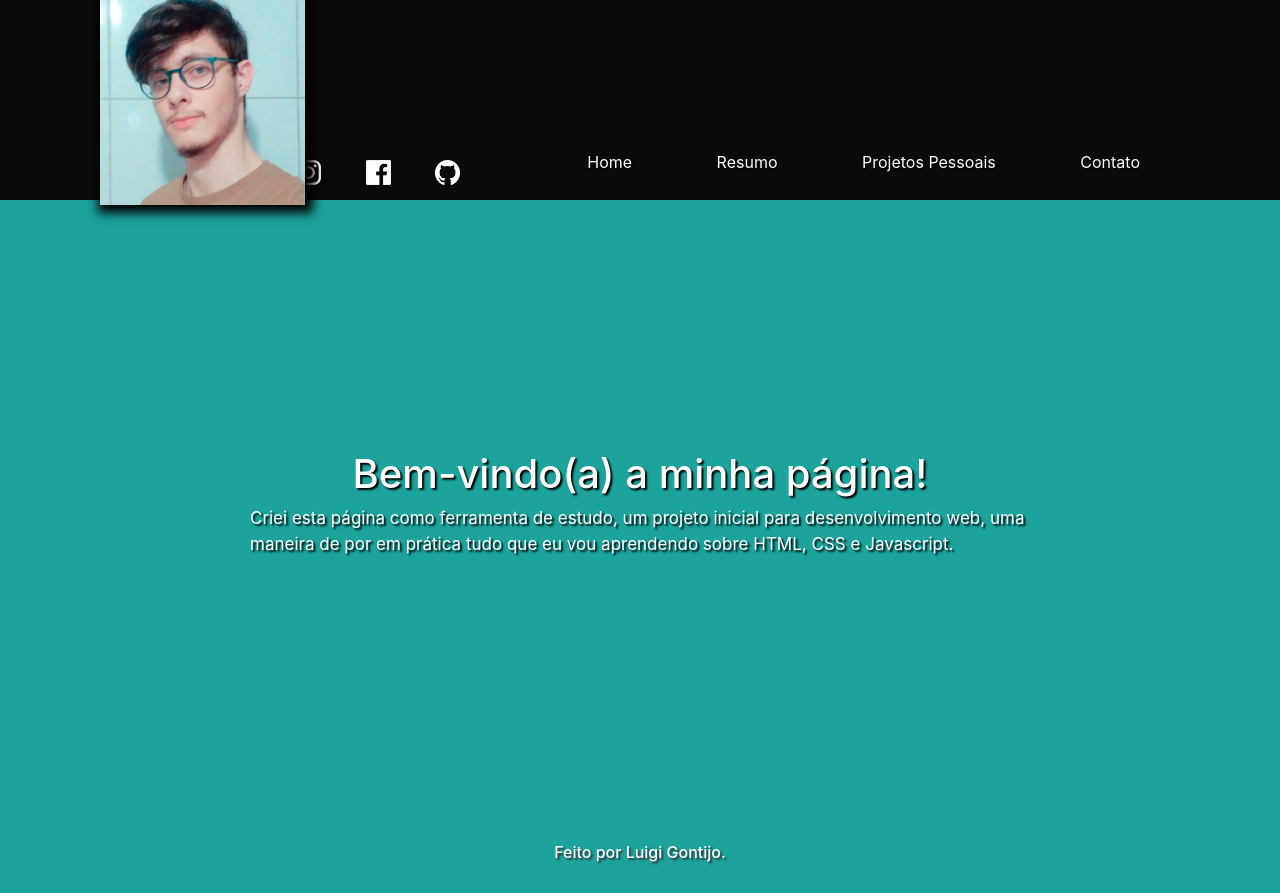
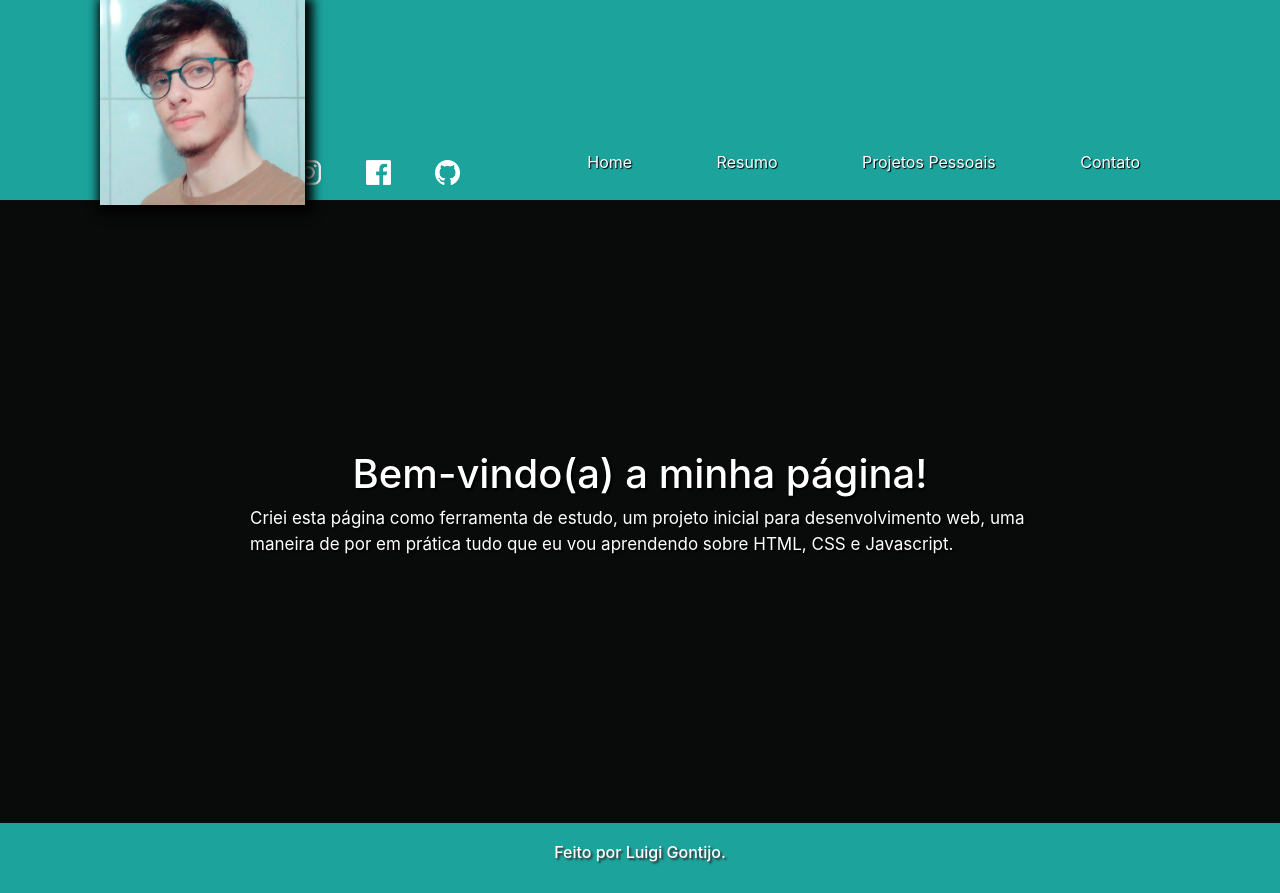
Before and after one commit to gontijol/luigigontijo.github.io, a plain HTML site: page index.html in a window 1280 px wide. Drawn offline with Linux system fonts and the light colour scheme.

Commit message:
Update estilos.css

```diff
--- a/css/estilos.css
+++ b/css/estilos.css
@@ -3,13 +3,13 @@
 }
 
 html,body{
-  background-color:rgba(27, 163, 156, 1);
+  background-color:#090A0A;
   text-align: center;
 }
 header{
   width:100%;
   height: 200px;
-  background-color: #090A0A;
+  background-color: rgba(27, 163, 156, 1);
   position: relative;
 
 }
```
